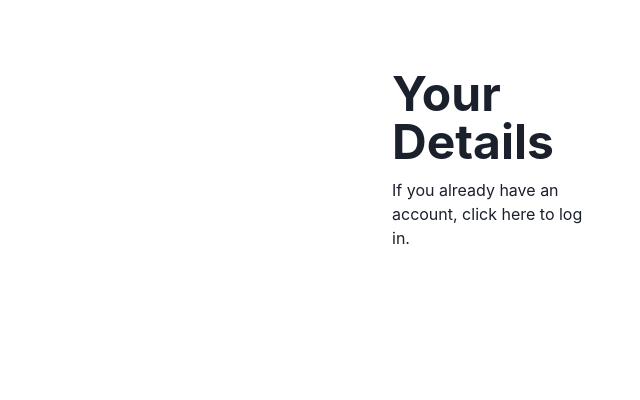
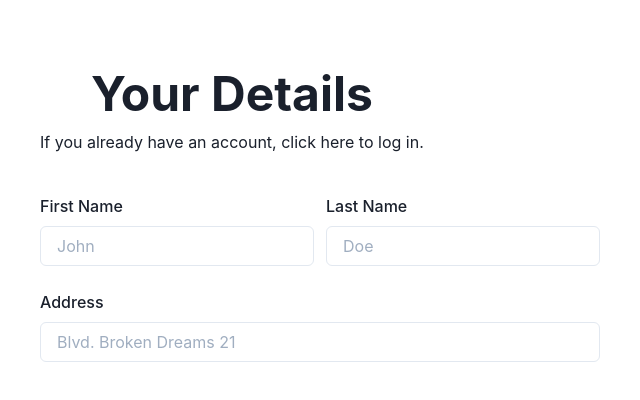
Before and after one commit to mfbaltaza/ChakraCheckout, a Next.js app: page / in a window 1280 px wide. Shown: the top 400 px of the page, without its empty margins (0-640 px from the left). Built offline with nearby package versions, Linux system fonts and the light colour scheme.

Commit message:
Deletes styles folder, fix container max width, components naming and adds basic layout to details

```diff
--- a/components/Cart.tsx
+++ b/components/Cart.tsx
@@ -1,14 +1,16 @@
-import type { NextPage } from "next";
-import { VStack, Heading, Text } from "@chakra-ui/react";
+import type { NextPage } from 'next'
+import { VStack } from "@chakra-ui/react";
 
 const Cart: NextPage = () => {
   return (
-    <VStack w="full" h="full" p={10} spacing={10} alignItems="flex-start">
-      <VStack spacing={3}>
-        <Heading size="2xl">Your Details</Heading>
-        <Text>If you already have an account, click here to log in.</Text>
-      </VStack>
-    </VStack>
+    <VStack
+      w="full"
+      h="full"
+      p={10}
+      spacing={10}
+      alignItems="flex-start"
+      bgColor="gray.50"
+    ></VStack>
   );
 };
 
--- a/components/Details.tsx
+++ b/components/Details.tsx
@@ -1,16 +1,28 @@
-import type { NextPage } from 'next'
-import { VStack } from "@chakra-ui/react";
+import type { NextPage } from "next";
+import { FormControl, FormLabel, Input, VStack, Heading, Text, SimpleGrid, GridItem } from "@chakra-ui/react";
 
 const Details: NextPage = () => {
   return (
-    <VStack
-      w="full"
-      h="full"
-      p={10}
-      spacing={10}
-      alignItems="flex-start"
-      bgColor="gray.50"
-    ></VStack>
+    <VStack w="full" h="full" p={10} spacing={10} alignItems="flex-start">
+      <VStack spacing={3}>
+        <Heading size="2xl">Your Details</Heading>
+        <Text>If you already have an account, click here to log in.</Text>
+      </VStack>
+      <SimpleGrid columns={2} columnGap={3} rowGap={6} w="full">
+        <GridItem colSpan={1}>
+          <FormLabel>First Name</FormLabel>
+          <Input placeholder="John" />
+        </GridItem>
+        <GridItem colSpan={1}>
+          <FormLabel>Last Name</FormLabel>
+          <Input placeholder="Doe" />
+        </GridItem>
+        <GridItem colSpan={2}>
+          <FormLabel>Address</FormLabel>
+          <Input placeholder="Blvd. Broken Dreams 21" />
+        </GridItem>
+      </SimpleGrid>
+    </VStack>
   );
 };
 
--- a/pages/_app.tsx
+++ b/pages/_app.tsx
@@ -1,4 +1,3 @@
-import "../styles/globals.css";
 import type { AppProps } from "next/app";
 import { ChakraProvider } from "@chakra-ui/react";
 
--- a/pages/index.tsx
+++ b/pages/index.tsx
@@ -1,8 +1,8 @@
 import type { NextPage } from 'next'
 import Head from 'next/head'
 import { Container, Flex, VStack, Heading, Text } from '@chakra-ui/react'
+import Details from '../components/Details'
 import Cart from '../components/Cart'
-import Details from '../components/Details'
 
 const Home: NextPage = () => {
   return (
@@ -14,10 +14,10 @@ const Home: NextPage = () => {
       </Head>
 
       <main>
-        <Container maxW="xl" padding="0">
+        <Container maxW="container.xl" padding="0">
           <Flex h="100vh" py={30}>
+            <Details />
             <Cart />
-            <Details />
           </Flex>
         </Container>
       </main>
--- a/styles/globals.css
+++ /dev/null
@@ -1,16 +0,0 @@
-html,
-body {
-  padding: 0;
-  margin: 0;
-  font-family: -apple-system, BlinkMacSystemFont, Segoe UI, Roboto, Oxygen,
-    Ubuntu, Cantarell, Fira Sans, Droid Sans, Helvetica Neue, sans-serif;
-}
-
-a {
-  color: inherit;
-  text-decoration: none;
-}
-
-* {
-  box-sizing: border-box;
-}
```
